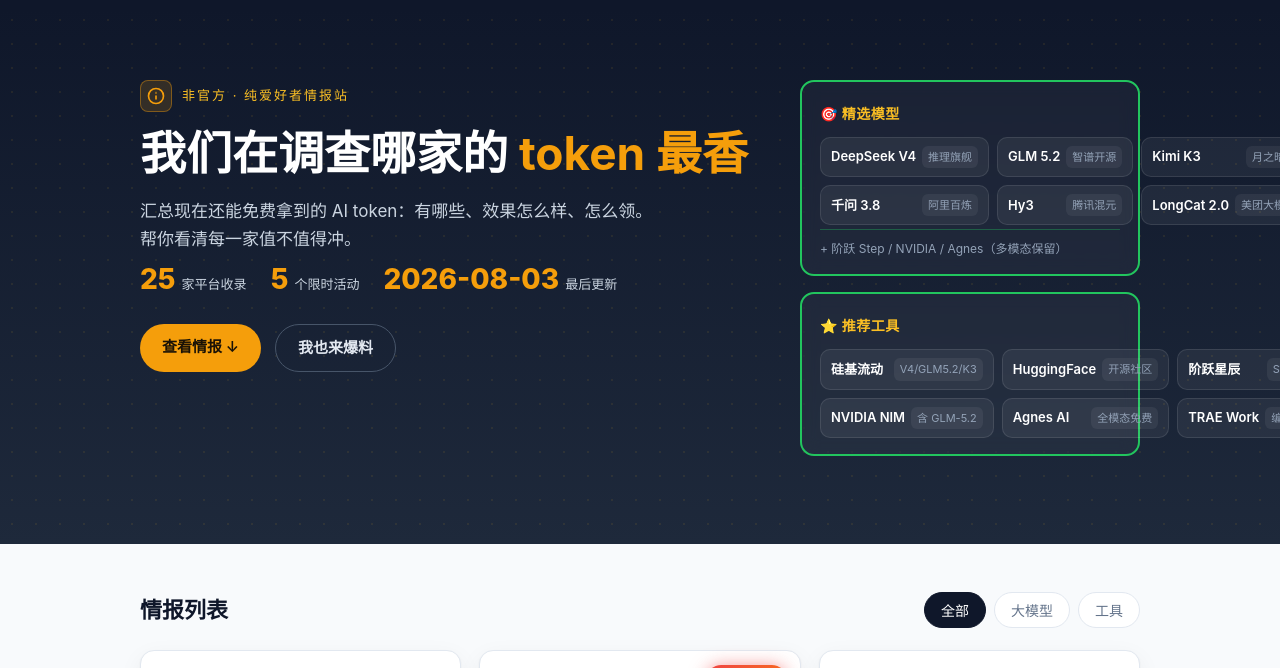
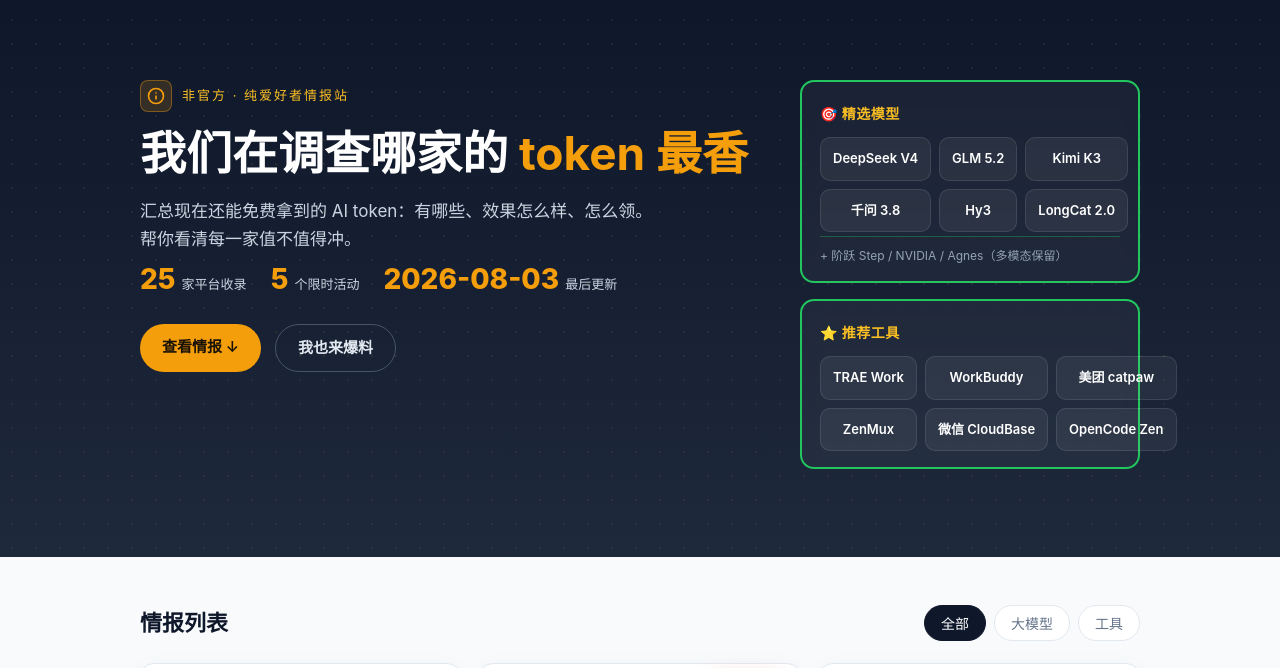
Before and after one commit to hope0719/token-fbi, a plain HTML site: page index.html in a window 1280 px wide. Shown: the part 52-720 px from the top of the page. Drawn offline with Linux system fonts and the light colour scheme.

Commit message:
hero sidebar: 精选模型去掉标签只留名；推荐工具改为真实工具类app（TRAE/WorkBuddy/catpaw/ZenMux/CloudBase/OpenCode Zen）

```diff
--- a/index.html
+++ b/index.html
@@ -54,12 +54,12 @@
         <div class="sidebar-panel">
           <h3 class="sidebar-title">🎯 精选模型</h3>
           <div class="sidebar-model-grid">
-            <div class="model-chip"><span class="model-name">DeepSeek V4</span><span class="model-tag">推理旗舰</span></div>
-            <div class="model-chip"><span class="model-name">GLM 5.2</span><span class="model-tag">智谱开源</span></div>
-            <div class="model-chip"><span class="model-name">Kimi K3</span><span class="model-tag">月之暗面</span></div>
-            <div class="model-chip"><span class="model-name">千问 3.8</span><span class="model-tag">阿里百炼</span></div>
-            <div class="model-chip"><span class="model-name">Hy3</span><span class="model-tag">腾讯混元</span></div>
-            <div class="model-chip"><span class="model-name">LongCat 2.0</span><span class="model-tag">美团大模型</span></div>
+            <div class="model-chip"><span class="model-name">DeepSeek V4</span></div>
+            <div class="model-chip"><span class="model-name">GLM 5.2</span></div>
+            <div class="model-chip"><span class="model-name">Kimi K3</span></div>
+            <div class="model-chip"><span class="model-name">千问 3.8</span></div>
+            <div class="model-chip"><span class="model-name">Hy3</span></div>
+            <div class="model-chip"><span class="model-name">LongCat 2.0</span></div>
           </div>
           <div class="sidebar-divider"></div>
           <p class="sidebar-note">+ 阶跃 Step / NVIDIA / Agnes（多模态保留）</p>
@@ -67,12 +67,12 @@
         <div class="sidebar-panel">
           <h3 class="sidebar-title">⭐ 推荐工具</h3>
           <div class="sidebar-model-grid">
-            <div class="model-chip"><span class="model-name">硅基流动</span><span class="model-tag">V4/GLM5.2/K3</span></div>
-            <div class="model-chip"><span class="model-name">HuggingFace</span><span class="model-tag">开源社区</span></div>
-            <div class="model-chip"><span class="model-name">阶跃星辰</span><span class="model-tag">Step 3.7</span></div>
-            <div class="model-chip"><span class="model-name">NVIDIA NIM</span><span class="model-tag">含 GLM-5.2</span></div>
-            <div class="model-chip"><span class="model-name">Agnes AI</span><span class="model-tag">全模态免费</span></div>
-            <div class="model-chip"><span class="model-name">TRAE Work</span><span class="model-tag">编程工具</span></div>
+            <div class="model-chip"><span class="model-name">TRAE Work</span></div>
+            <div class="model-chip"><span class="model-name">WorkBuddy</span></div>
+            <div class="model-chip"><span class="model-name">美团 catpaw</span></div>
+            <div class="model-chip"><span class="model-name">ZenMux</span></div>
+            <div class="model-chip"><span class="model-name">微信 CloudBase</span></div>
+            <div class="model-chip"><span class="model-name">OpenCode Zen</span></div>
           </div>
         </div>
       </aside>
--- a/style.css
+++ b/style.css
@@ -91,9 +91,9 @@
 .model-chip {
   display: flex;
   align-items: center;
-  justify-content: space-between;
+  justify-content: center;
   gap: 6px;
-  padding: 8px 10px;
+  padding: 10px 12px;
   border-radius: 10px;
   background: rgba(255,255,255,.06);
   border: 1px solid rgba(255,255,255,.1);
@@ -107,6 +107,9 @@
   white-space: nowrap;
   overflow: hidden;
   text-overflow: ellipsis;
+}
+.model-chip:has(.model-tag) {
+  justify-content: space-between;
 }
 .model-tag {
   font-size: 11px;
```
